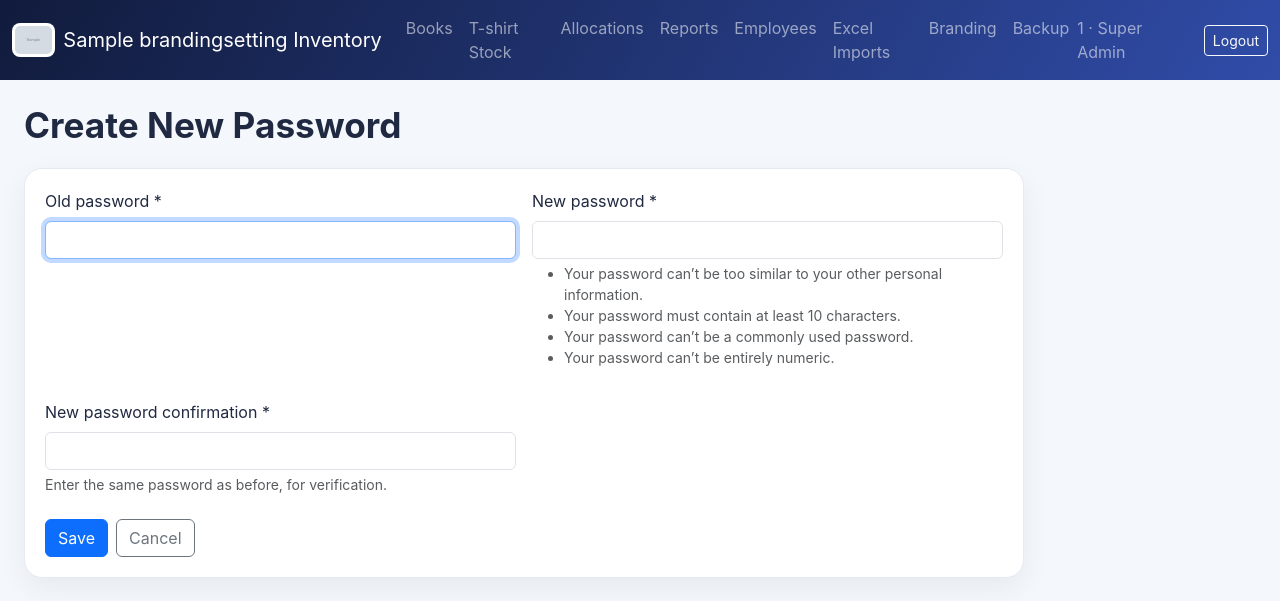
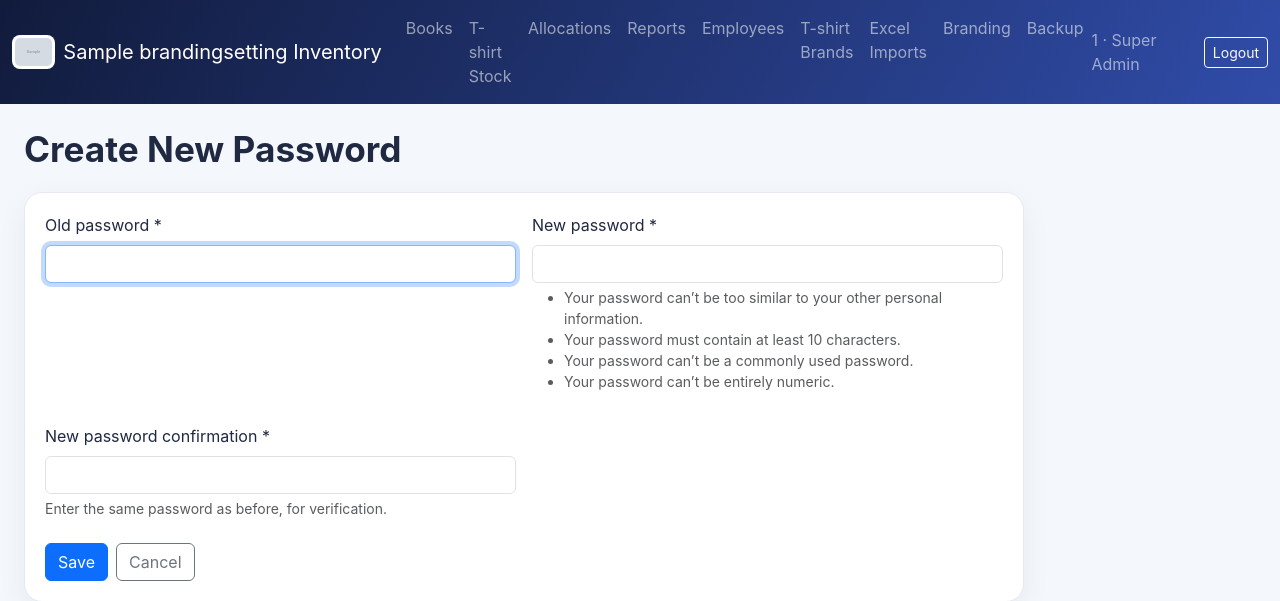
Before and after one commit to sagarkerhalkar/NextToppers_Inventory_book-T-Shirt, a Django app: page /change-temporary-password/ in a window 1280 px wide. Shown: the top 601 px of the page. Run offline with Django 5.2, Linux system fonts and the light colour scheme; a user stored in the database is signed in; tables that the repository leaves empty hold one stand-in row (values such as "Sample post"); grey boxes marked "Sample" are stand-in pictures.

Commit message:
Add brand management navigation and premium shell

```diff
--- a/templates/inventory/base.html
+++ b/templates/inventory/base.html
@@ -8,7 +8,8 @@
   <link rel="stylesheet" href="{% static 'inventory/app.css' %}">
 </head>
 <body>
-<nav class="navbar navbar-expand-lg navbar-dark app-navbar sticky-top">
+<div class="ambient ambient-one"></div><div class="ambient ambient-two"></div>
+<nav class="navbar navbar-expand-xl navbar-dark app-navbar sticky-top">
   <div class="container-fluid">
     <a class="navbar-brand d-flex align-items-center gap-2" href="{% url 'inventory:dashboard' %}">
       {% if branding and branding.app_logo %}<img src="{{ branding.app_logo.url }}" class="nav-logo" alt="Logo">{% endif %}
@@ -21,9 +22,7 @@
         <li class="nav-item"><a class="nav-link" href="{% url 'inventory:tshirt_stock_list' %}">T-shirt Stock</a></li>
         <li class="nav-item"><a class="nav-link" href="{% url 'inventory:tshirt_allocation_list' %}">Allocations</a></li>
         <li class="nav-item"><a class="nav-link" href="{% url 'inventory:reports' %}">Reports</a></li>
-        {% if user.role == 'ADMIN' or user.role == 'SUPER_ADMIN' %}<li class="nav-item"><a class="nav-link" href="{% url 'inventory:employee_list' %}">Employees</a></li>{% endif %}
-        {% if user.role == 'ADMIN' or user.role == 'SUPER_ADMIN' %}<li class="nav-item"><a class="nav-link" href="{% url 'inventory:bulk_import' %}">Excel Imports</a></li>{% endif %}
-        {% if user.role == 'ADMIN' or user.role == 'SUPER_ADMIN' %}<li class="nav-item"><a class="nav-link" href="{% url 'inventory:branding' %}">Branding</a></li>{% endif %}
+        {% if user.role == 'ADMIN' or user.role == 'SUPER_ADMIN' %}<li class="nav-item"><a class="nav-link" href="{% url 'inventory:employee_list' %}">Employees</a></li><li class="nav-item"><a class="nav-link" href="{% url 'inventory:tshirt_brand_list' %}">T-shirt Brands</a></li><li class="nav-item"><a class="nav-link" href="{% url 'inventory:bulk_import' %}">Excel Imports</a></li><li class="nav-item"><a class="nav-link" href="{% url 'inventory:branding' %}">Branding</a></li>{% endif %}
         {% if user.role == 'SUPER_ADMIN' %}<li class="nav-item"><a class="nav-link" href="{% url 'inventory:download_database_backup' %}">Backup</a></li>{% endif %}
       </ul>
       <span class="navbar-text me-3">{{ user.employee_id }} · {{ user.get_role_display }}</span>
```
